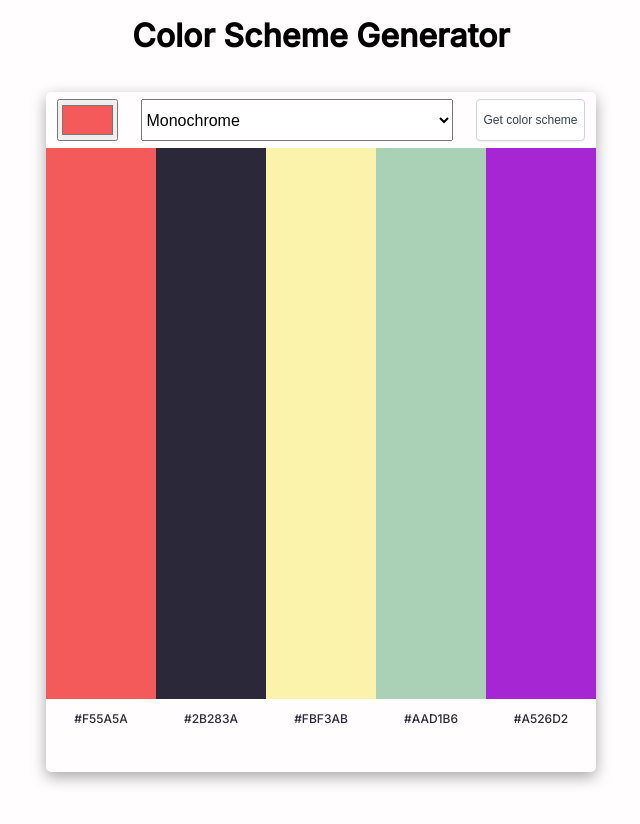
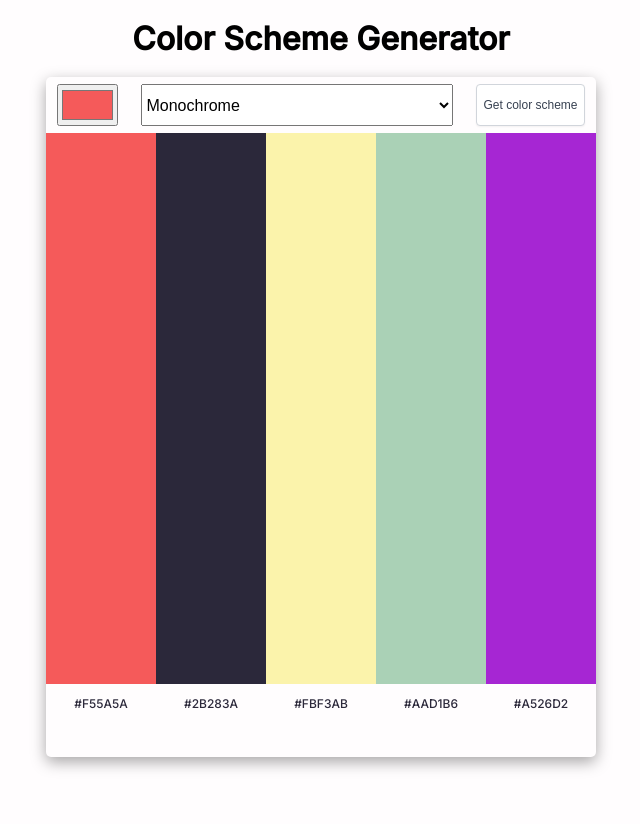
Before and after one commit to ToobaJamal/color-scheme-generator, a plain HTML site: page index.html in a window 1280 px wide. Shown: the whole page, without its empty margins (319-959 px from the left). Drawn offline with Linux system fonts and the light colour scheme.

Commit message:
Update index.css

```diff
--- a/index.css
+++ b/index.css
@@ -8,7 +8,7 @@ html, body {
     font-family: 'Inter', sans-serif;
 }
 h1 {
-    padding: 0.5em;
+    margin-block:0.6em;
     text-align: center;
 }
 p {
```
